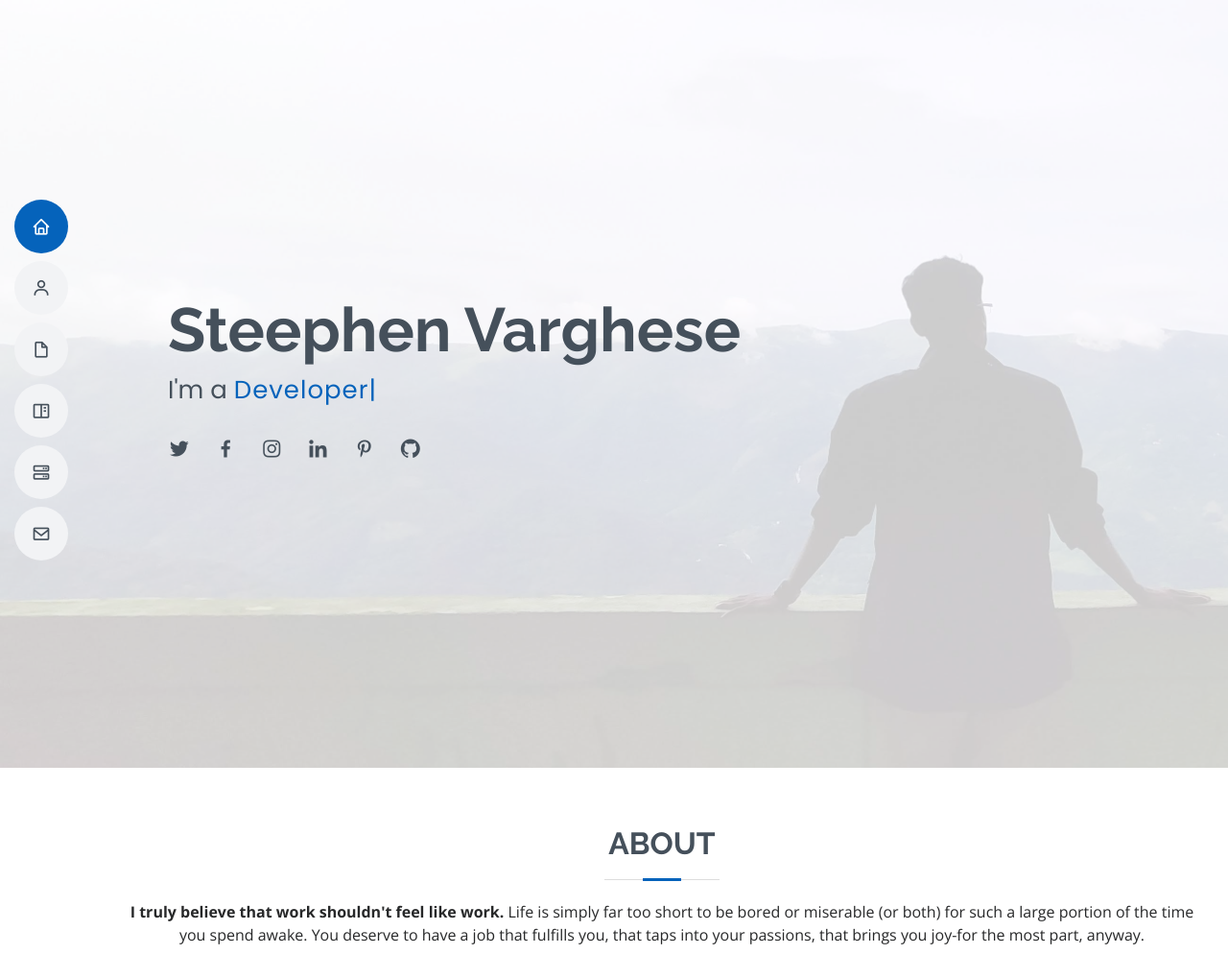
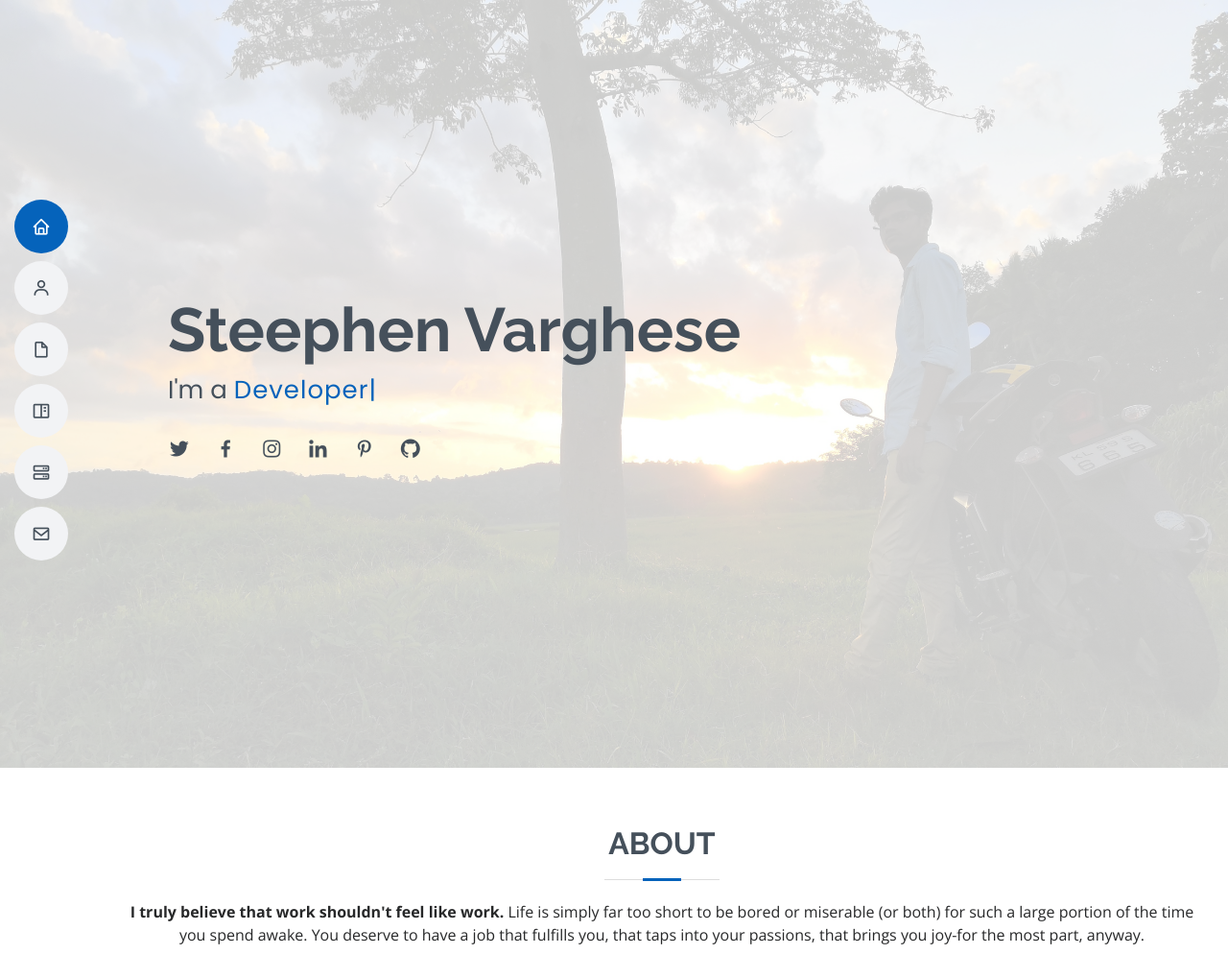
Before and after one commit to steephenv/portfolio, a PHP site: page / in a window 1280 px wide. Shown: the top 994 px of the page at 96% size. Run offline with PHP 8.4, Linux system fonts and the light colour scheme.

Commit message:
cover changed

```diff
--- a/assets/css/style.css
+++ b/assets/css/style.css
@@ -261,7 +261,7 @@ h6 {
 #hero {
   width: 100%;
   height: 100vh;
-  background: url("../img/cover3.jpg") top right no-repeat;
+  background: url("../img/cover1.jpg") top right no-repeat;
   background-size: cover;
   position: relative;
 }
```
